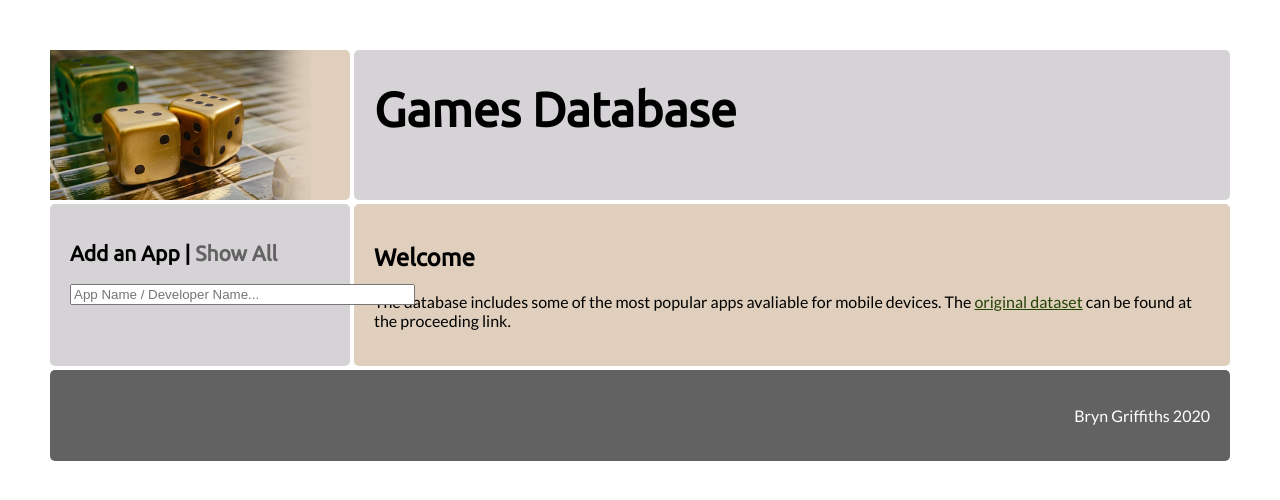
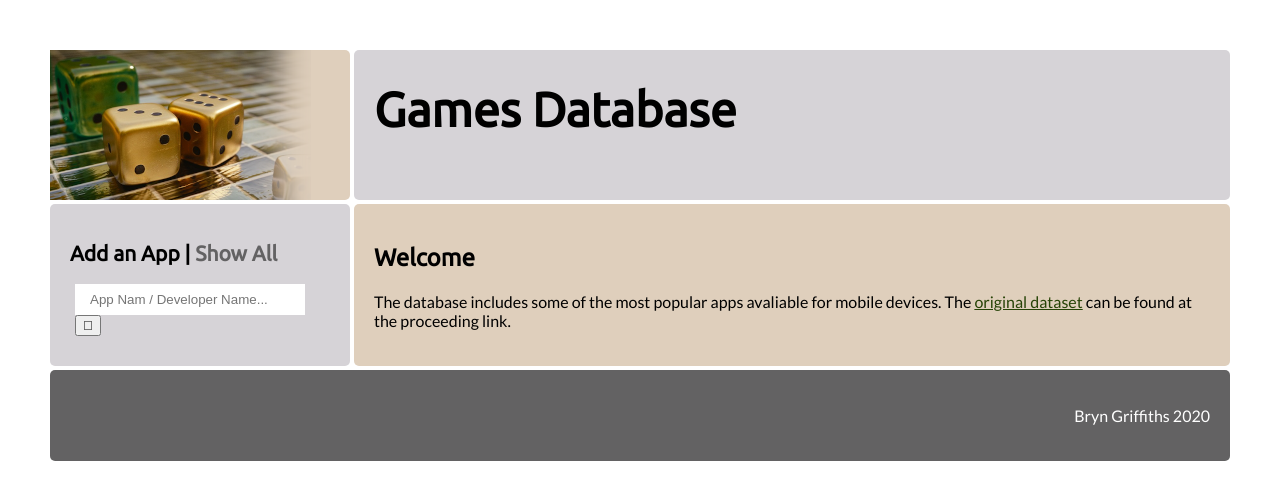
Before and after one commit to brynwcgriffiths/L2_Games_DB, a PHP site: page / in a window 1280 px wide. Shown: the top 500 px of the page. Run offline with PHP 8.4, Linux system fonts and the light colour scheme.

Commit message:
Started form and search bar

```diff
--- a/bottombit.php
+++ b/bottombit.php
@@ -1,10 +1,14 @@
 <div class="box side">
 				<h2>Add an App |
                     <a class ="side"href="showall.php"> Show All</a></h2>
-				<form class = "searchform" method="post" action="name_dev.php" enctype="multipart/form-data">
-					<input class="search" type="text" name="dev_name" size="40" value="" required placeholder="App Name / Developer Name..." />
-				</form>
-			</div> <!-- / side -->
+
+						<form class = "searchform" method="post" action="name_dev.php" enctype="multipart/form-data">
+							<input class="search" type="text" name="dev_name" size="32" value="" required placeholder="App Nam / Developer Name..." />
+
+							<input class="submit" type="submit" name="find_game_name" value="&#xf002;"	/>
+						</form>
+			</div>
+			<!-- / side -->
 
             <div class="box footer">
 				<p>Bryn Griffiths 2020</p>
--- a/css/data_style.css
+++ b/css/data_style.css
@@ -166,3 +166,14 @@ a.side:hover {color:#8a1737; }
       height: 21px;
       display: block;
   }
+/*side form formatting*/
+.searchform {
+    width: 250px;
+    margin: 5px;
+}
+.search    {
+    padding:8px 15px;
+    background:#fff;
+    border: 0px solid #dbdbdb;
+    width:200px;
+}
```
